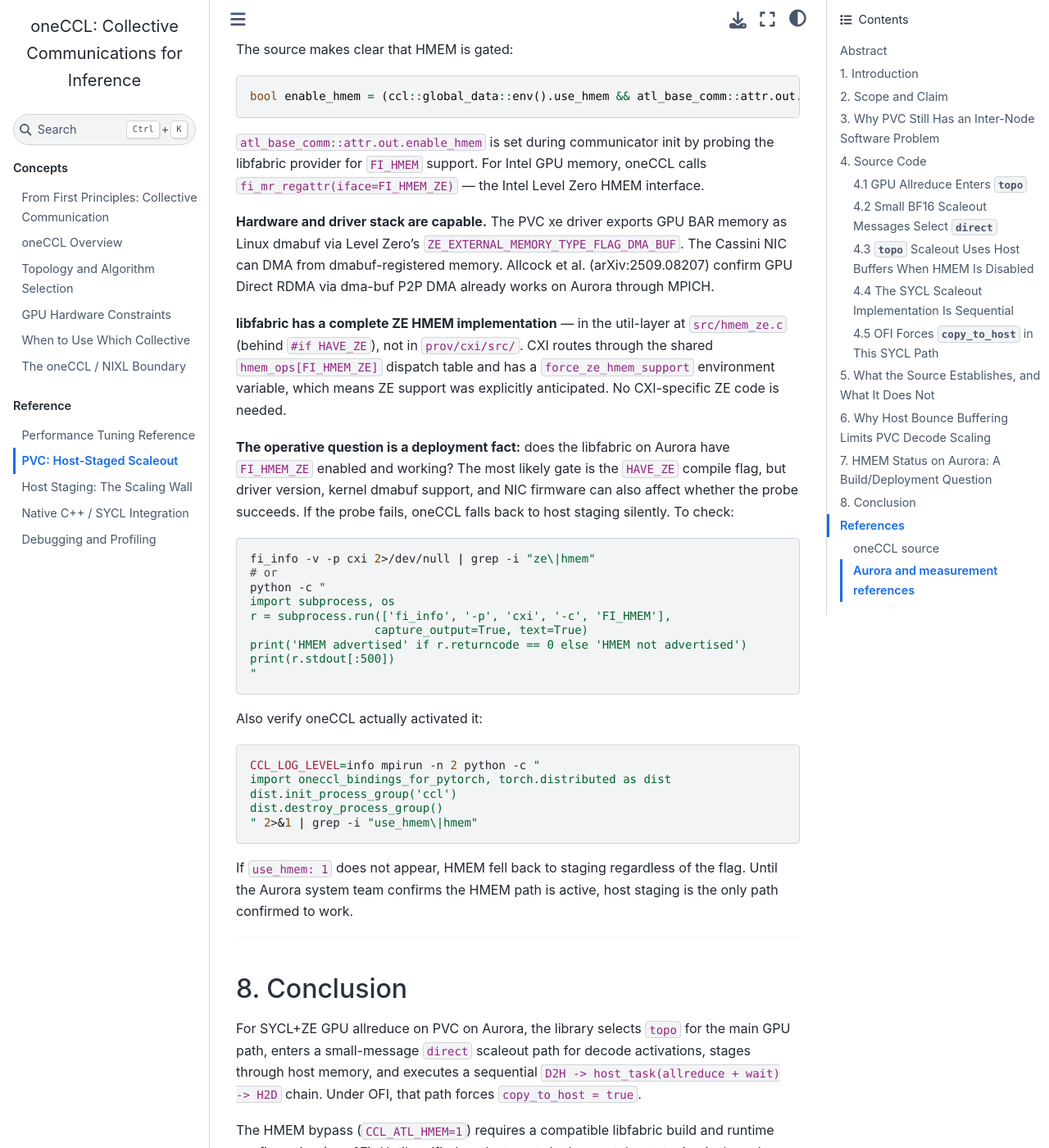
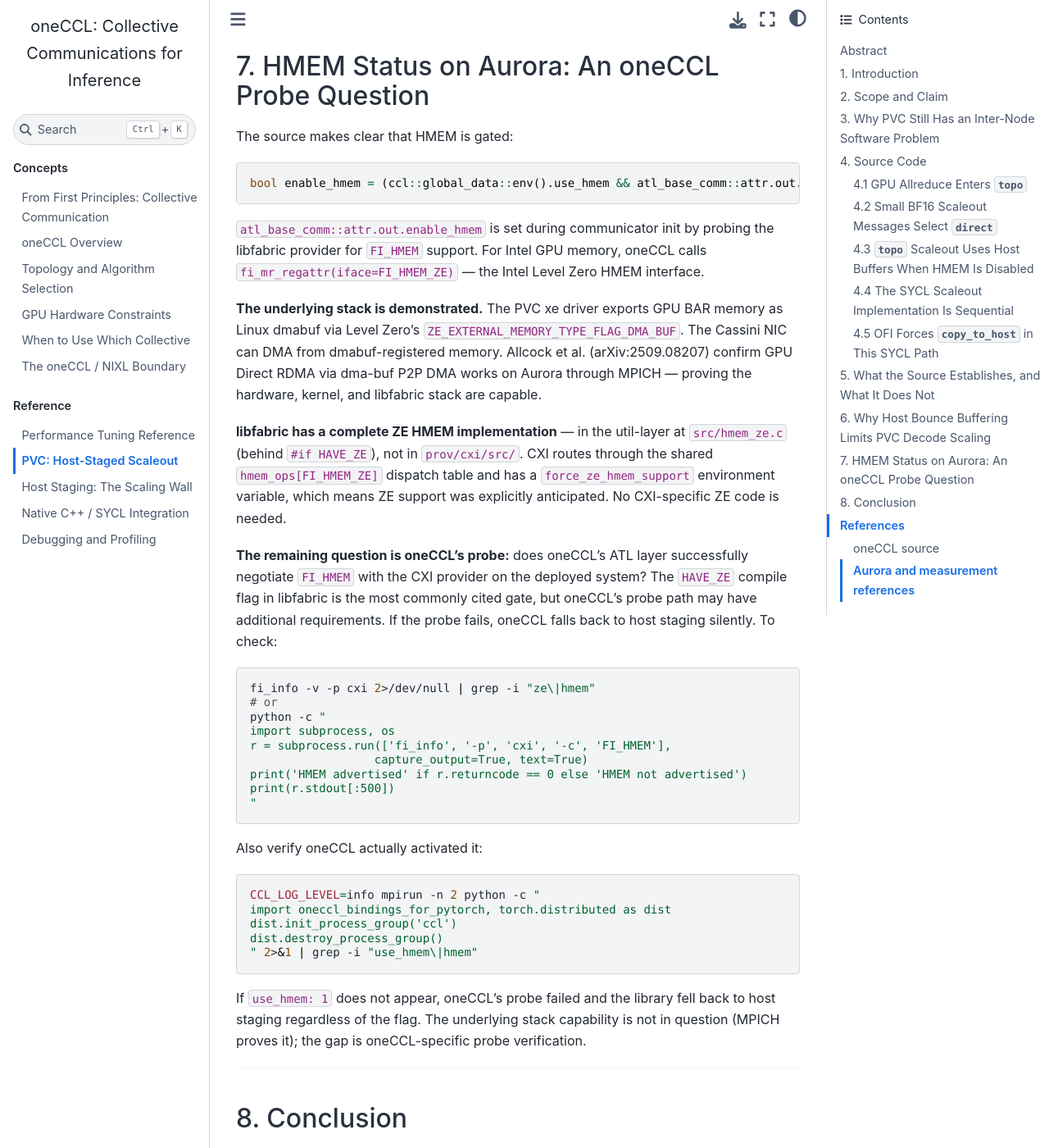
Before and after one commit to tsg-/oneccl-tutorial, a Jupyter Book: the page built from chapters/pvc_scalability.md, in a window 1280 px wide and 1400 px high, scrolled down 8525 px. Shown: the whole window at 82% size. Built offline with Jupyter Book 1.0.4 settings and Sphinx 7.4.7 and the Sphinx Book theme 1.1.4, drawn with Linux system fonts in a browser that asks for light colours; pages that are not in the unit, such as notebooks, are missing from menus; some of the changed text lies outside the part shown.

Commit message:
reframe HMEM caveat: narrow uncertainty to oneCCL probe, not stack capability
MPICH already does GPU Direct RDMA via dma-buf on Aurora, proving the
hardware/driver/libfabric stack works. The remaining gap is whether
oneCCL's ATL probe activates HMEM — an oneCCL-specific verification
question, not a platform capability question.

Co-Authored-By: Claude Opus 4.6 <noreply@anthropic.com>

````diff
--- a/chapters/pvc_scalability.md
+++ b/chapters/pvc_scalability.md
@@ -4,10 +4,11 @@
 
 This chapter argues that oneCCL's multi-node GPU path on Intel Ponte Vecchio
 (PVC) on Aurora is limited by host-staged scaleout. The HMEM bypass
-(`CCL_ATL_HMEM=1`) is unverified on Aurora: the hardware and driver stack are
-capable, but whether it activates depends on the deployed libfabric build and
-runtime configuration (see §7). Until confirmed, host staging is the only
-path confirmed in this deployment baseline. The
+(`CCL_ATL_HMEM=1`) is not assumed active on Aurora in this baseline. Available
+evidence indicates the PVC/Cassini stack can support GPU-memory DMA through
+dmabuf/`FI_HMEM_ZE`, but oneCCL only uses that path if the deployed libfabric
+provider build and runtime probe enable HMEM. Until `use_hmem: 1` is observed
+on the target system, the confirmed baseline is the host-staged path (see §7). The
 argument rests on oneCCL source code. The relevant paths show five points:
 (1) the SYCL+ZE allreduce path selects `topo` as the main GPU algorithm,
 (2) small BF16 scaleout messages in the decode regime select the `direct` scaleout path under the selector conditions considered here,
@@ -69,11 +70,13 @@ traffic.
 The central claim is:
 
 > On PVC on Aurora, oneCCL's multi-node GPU allreduce path is host-staged on
-> scaleout by default. The HMEM bypass (`CCL_ATL_HMEM=1`) is unverified on
-> Aurora: hardware and driver stack are capable, but whether it activates
-> depends on the deployed libfabric build and runtime configuration. Until
-> confirmed, host staging adds a fixed software latency term to every inter-node
-> step of the collective.
+> scaleout by default. The HMEM bypass (`CCL_ATL_HMEM=1`) is not assumed
+> active in this baseline. Available evidence indicates the PVC/Cassini stack
+> can support GPU-memory DMA through dmabuf/`FI_HMEM_ZE`, but oneCCL only
+> uses that path if the deployed libfabric provider build and runtime probe
+> enable HMEM. Until `use_hmem: 1` is observed on the target system, host
+> staging adds a fixed software latency term to every inter-node step of the
+> collective.
 
 The PVC scaling limit for small-message decode is not set by lack of intra-node
 bandwidth. It is set by repeating a host-mediated inter-node path as node count
@@ -349,7 +352,7 @@ separate PVC analysis.
 
 ---
 
-## 7. HMEM Status on Aurora: A Build/Deployment Question
+## 7. HMEM Status on Aurora: An oneCCL Probe Question
 
 The source makes clear that HMEM is gated:
 
@@ -361,11 +364,12 @@ bool enable_hmem = (ccl::global_data::env().use_hmem && atl_base_comm::attr.out.
 the libfabric provider for `FI_HMEM` support. For Intel GPU memory, oneCCL
 calls `fi_mr_regattr(iface=FI_HMEM_ZE)` — the Intel Level Zero HMEM interface.
 
-**Hardware and driver stack are capable.** The PVC xe driver exports GPU BAR
+**The underlying stack is demonstrated.** The PVC xe driver exports GPU BAR
 memory as Linux dmabuf via Level Zero's `ZE_EXTERNAL_MEMORY_TYPE_FLAG_DMA_BUF`.
 The Cassini NIC can DMA from dmabuf-registered memory. Allcock et al.
-(arXiv:2509.08207) confirm GPU Direct RDMA via dma-buf P2P DMA already works
-on Aurora through MPICH.
+(arXiv:2509.08207) confirm GPU Direct RDMA via dma-buf P2P DMA works
+on Aurora through MPICH — proving the hardware, kernel, and libfabric stack
+are capable.
 
 **libfabric has a complete ZE HMEM implementation** — in the util-layer at
 `src/hmem_ze.c` (behind `#if HAVE_ZE`), not in `prov/cxi/src/`. CXI routes
@@ -373,11 +377,11 @@ through the shared `hmem_ops[FI_HMEM_ZE]` dispatch table and has a
 `force_ze_hmem_support` environment variable, which means ZE support was
 explicitly anticipated. No CXI-specific ZE code is needed.
 
-**The operative question is a deployment fact:** does the libfabric on Aurora
-have `FI_HMEM_ZE` enabled and working? The most likely gate is the `HAVE_ZE`
-compile flag, but driver version, kernel dmabuf support, and NIC firmware can
-also affect whether the probe succeeds. If the probe fails, oneCCL falls back
-to host staging silently. To check:
+**The remaining question is oneCCL's probe:** does oneCCL's ATL layer
+successfully negotiate `FI_HMEM` with the CXI provider on the deployed system?
+The `HAVE_ZE` compile flag in libfabric is the most commonly cited gate, but
+oneCCL's probe path may have additional requirements. If the probe fails,
+oneCCL falls back to host staging silently. To check:
 
 ```bash
 fi_info -v -p cxi 2>/dev/null | grep -i "ze\|hmem"
@@ -400,9 +404,9 @@ dist.destroy_process_group()
 " 2>&1 | grep -i "use_hmem\|hmem"
 ```
 
-If `use_hmem: 1` does not appear, HMEM fell back to staging regardless of the
-flag. Until the Aurora system team confirms the HMEM path is active, host staging
-is the only path confirmed to work.
+If `use_hmem: 1` does not appear, oneCCL's probe failed and the library fell
+back to host staging regardless of the flag. The underlying stack capability is
+not in question (MPICH proves it); the gap is oneCCL-specific probe verification.
 
 ---
 
@@ -414,9 +418,9 @@ activations, stages through host memory, and executes a sequential
 `D2H -> host_task(allreduce + wait) -> H2D` chain. Under OFI, that path forces
 `copy_to_host = true`.
 
-The HMEM bypass (`CCL_ATL_HMEM=1`) requires a compatible libfabric build and
-runtime configuration (see §7). Until verified on the target deployment, host
-staging is the only inter-node path confirmed to work.
+The HMEM bypass (`CCL_ATL_HMEM=1`) can eliminate host staging if oneCCL's ATL
+probe succeeds (see §7). The underlying stack is demonstrated through MPICH;
+the gap is oneCCL-specific probe verification on the target deployment.
 
 Host staging inserts a fixed host-mediated cost into every inter-node step.
 For small, latency-sensitive decode collectives this accumulates across steps,
````
Also changed, not shown: chapters/host_staging_scaling.md (+9 -7 lines).
